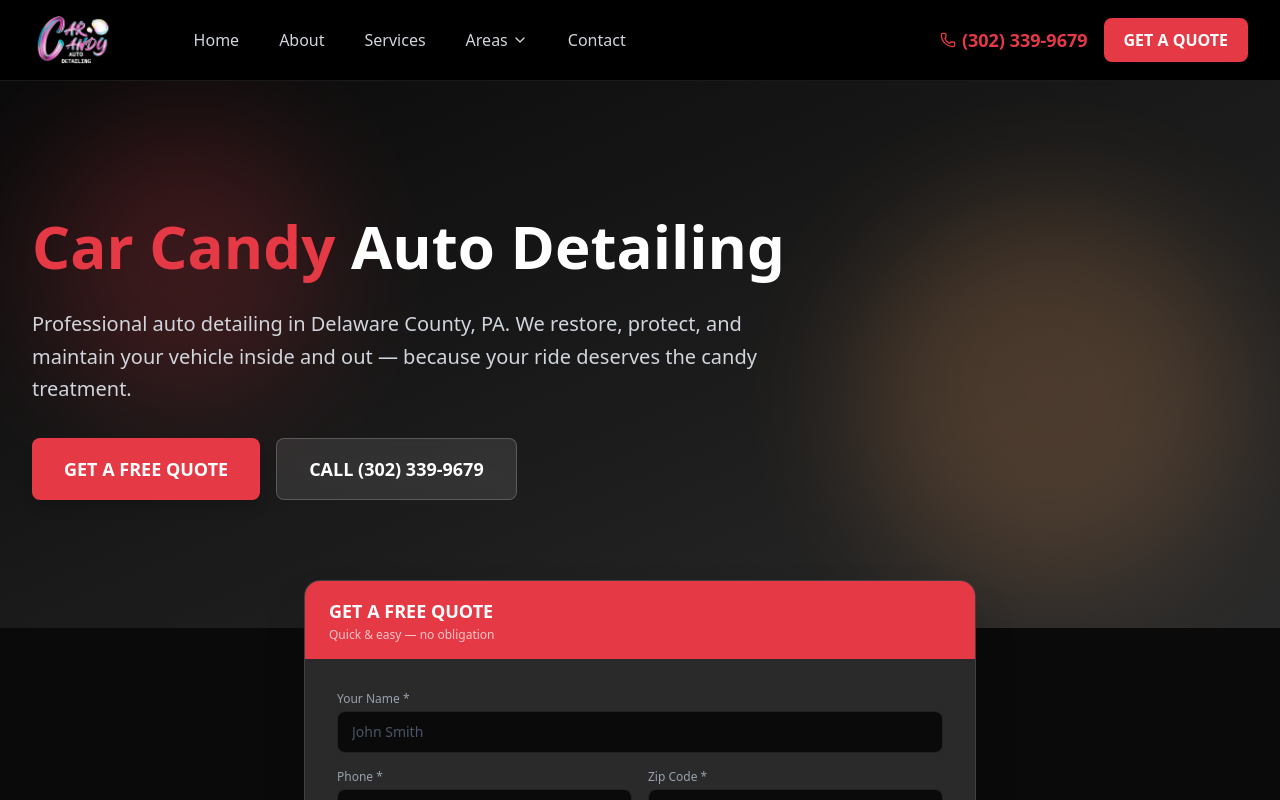
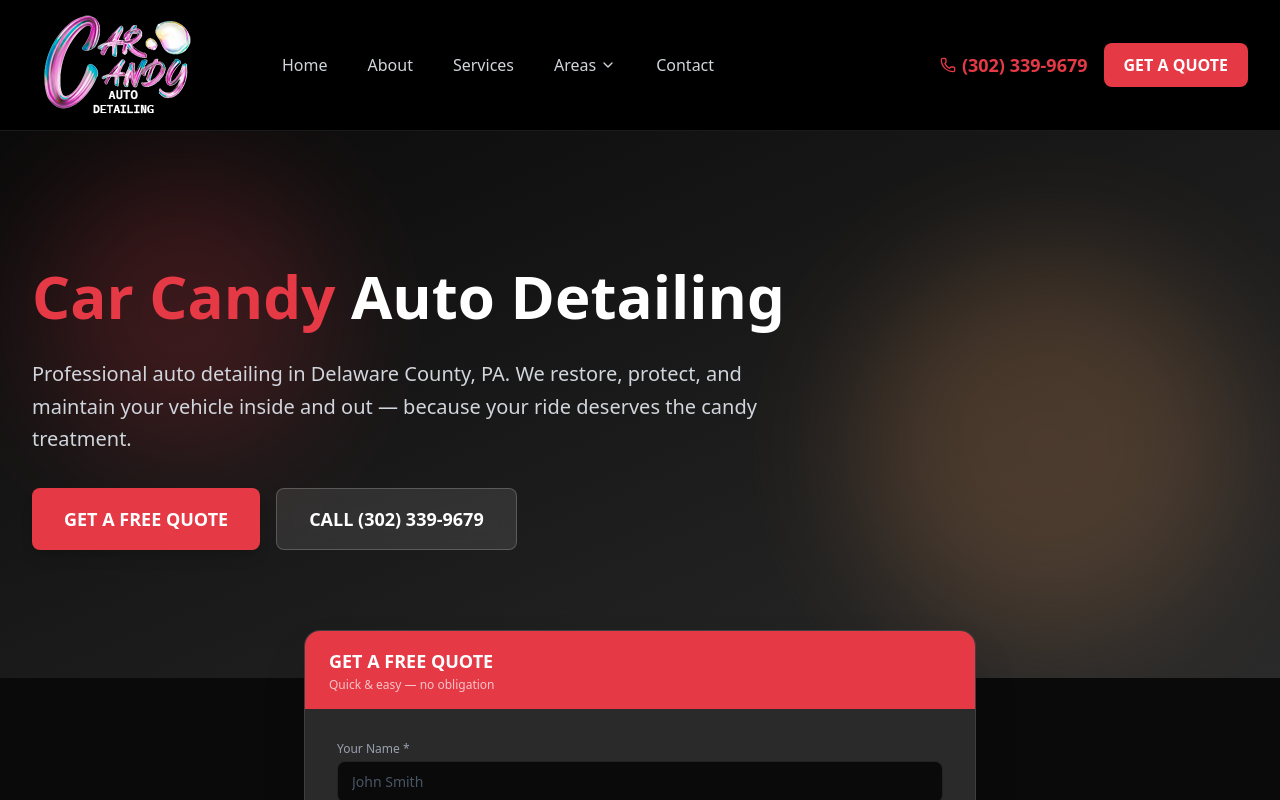
Before and after one commit to topoftheridge/carcandy-site, a Next.js app: page / in a window 1280 px wide. Shown: the top 800 px of the page. Built offline with nearby package versions, Linux system fonts and the light colour scheme.

Commit message:
Enlarge header to fit full-size logo (170x100)

```diff
--- a/src/components/Navbar.tsx
+++ b/src/components/Navbar.tsx
@@ -13,9 +13,9 @@
   return (
     <nav className="sticky top-0 z-50 bg-black/95 backdrop-blur border-b border-white/10">
       <div className="max-w-7xl mx-auto px-4 sm:px-6 lg:px-8">
-        <div className="flex items-center justify-between h-16 lg:h-20">
+        <div className="flex items-center justify-between h-[120px] lg:h-[130px]">
           <Link href="/" className="flex items-center gap-2 shrink-0">
-            <Image src="/logoheader.png" alt="Car Candy Auto Detailing" width={160} height={48} className="h-10 lg:h-12 w-auto" priority />
+            <Image src="/logoheader.png" alt="Car Candy Auto Detailing" width={170} height={100} className="h-auto w-auto" priority />
           </Link>
 
           {/* Desktop Nav */}
```
